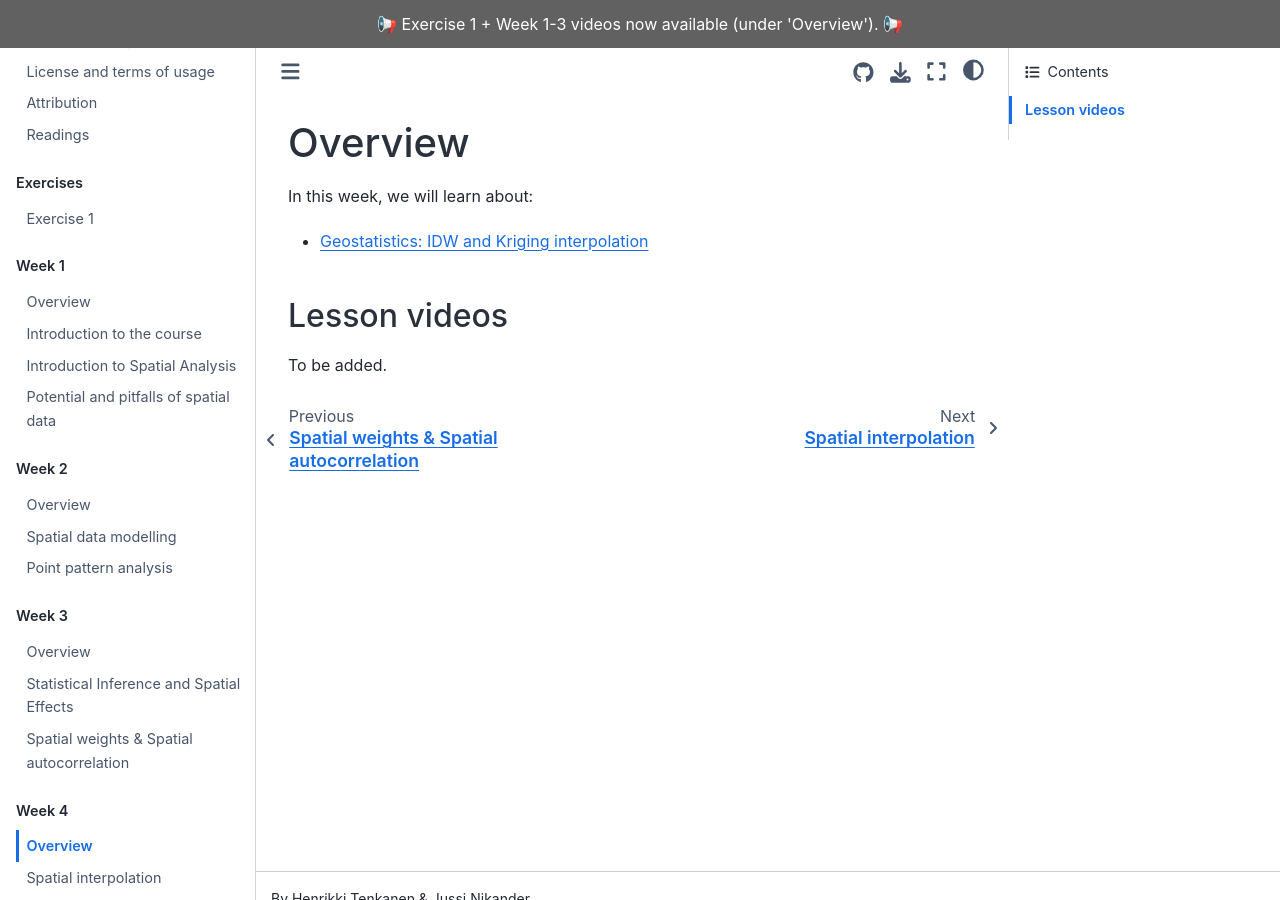
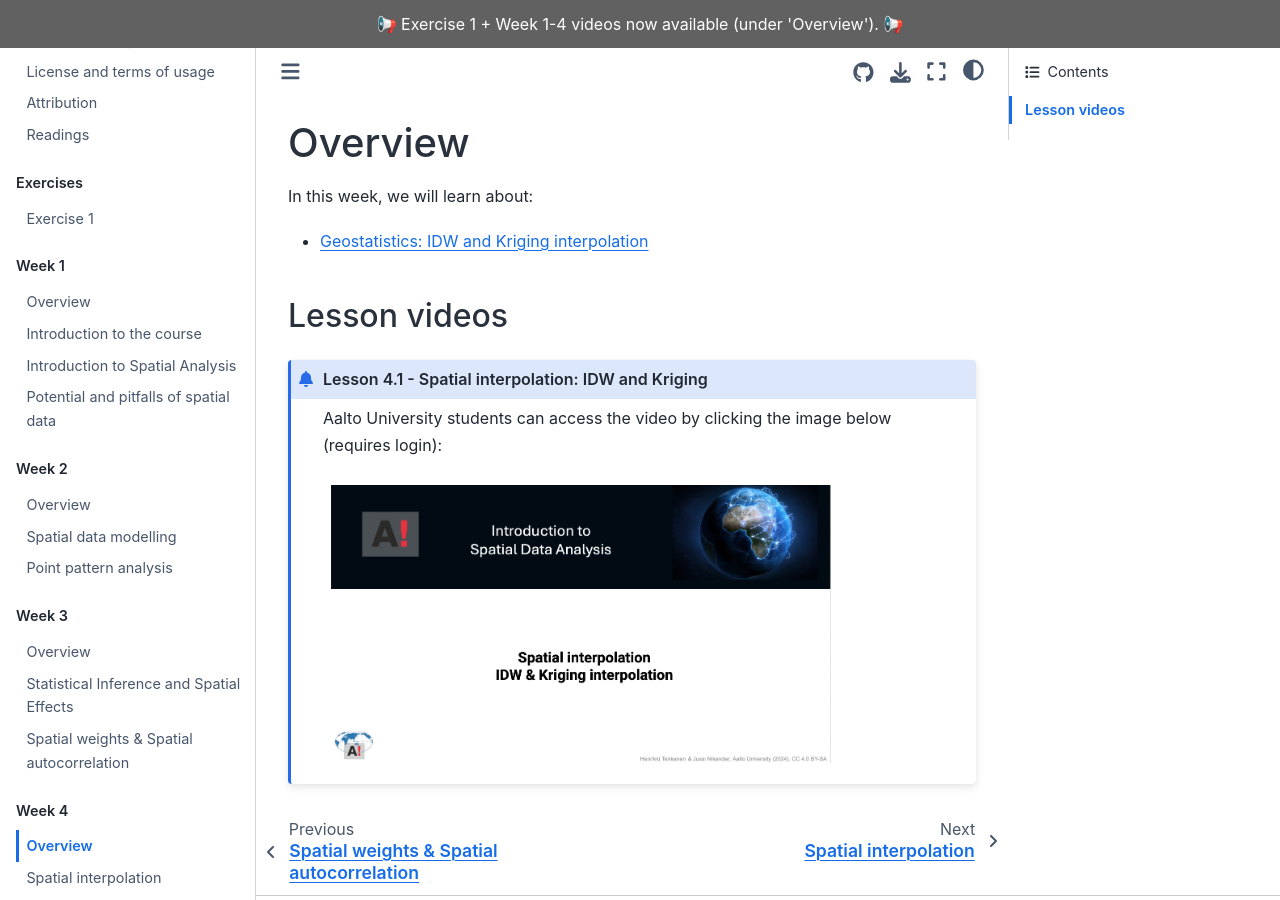
Before and after one commit to AaltoGIS/IntroSDA, a Sphinx documentation site: the page built from source/lessons/L4/overview.rst, in a window 1280 px wide and 900 px high. Built offline with Sphinx 7.4.7 and the Sphinx Book theme 1.1.4, drawn with Linux system fonts in a browser that asks for light colours; pages that are not in the unit, such as notebooks, are missing from menus.

Commit message:
Add Video lesson 4.1

```diff
--- a/source/conf.py
+++ b/source/conf.py
@@ -88,7 +88,7 @@ html_theme_options = {
     },
 
     # Possible announcement for the page
-    "announcement": ("📢 Exercise 1 + Week 1-3 videos now available (under 'Overview'). 📢"),
+    "announcement": ("📢 Exercise 1 + Week 1-4 videos now available (under 'Overview'). 📢"),
 }
 
 # Allow errors
--- a/source/lessons/L4/overview.rst
+++ b/source/lessons/L4/overview.rst
@@ -10,11 +10,11 @@ In this week, we will learn about:
 Lesson videos
 -------------
 
-To be added.
+.. admonition:: Lesson 4.1 - Spatial interpolation: IDW and Kriging
 
-..    .. admonition:: Lesson 4.1 - Spatial interpolation: IDW and Kriging
-        Aalto University students can access the video by clicking the image below (requires login):
-        .. figure:: img/Lesson4.1.png
-            :target: https://aalto.cloud.panopto.eu/Panopto/Pages/Viewer.aspx?id=f6c0154b-2ce3-4706-8b73-b0c200a9f076
-            :width: 500px
-            :align: left
+    Aalto University students can access the video by clicking the image below (requires login):
+
+    .. figure:: img/Lesson4.1.png
+        :target: https://aalto.cloud.panopto.eu/Panopto/Pages/Viewer.aspx?id=4078bf03-b2e0-44b6-b441-b20300778a4f
+        :width: 500px
+        :align: left
```
Also changed, not shown: source/lessons/L4/img/Lesson4.1.png, source/lessons/L4/img/Lesson4.2.png (deleted).
